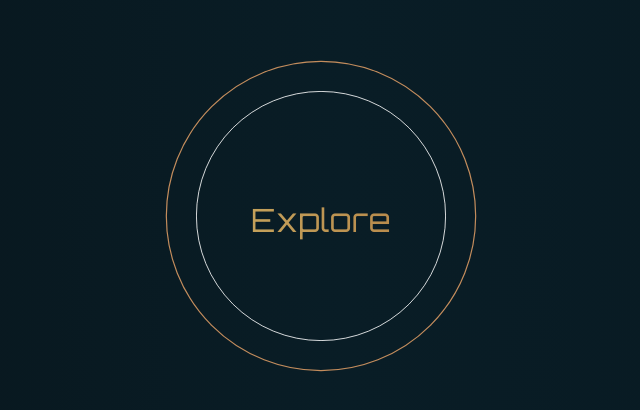
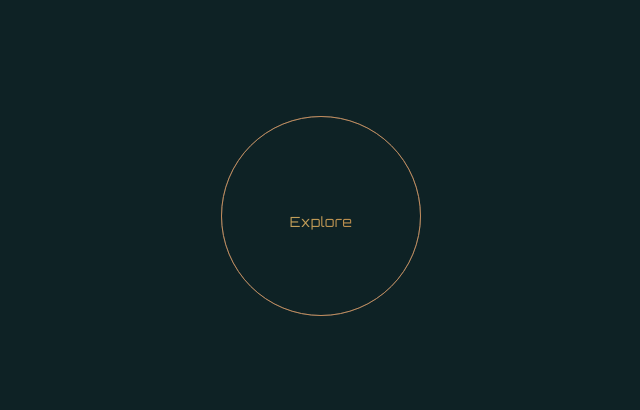
Before and after one commit to jaydeepk8/VoiceEye, a React (Vite) app: page / in a window 1280 px wide. Shown: the part 184-594 px from the top of the page, without its empty margins (319-959 px from the left). Built offline with nearby package versions, Linux system fonts and the light colour scheme; a web font is replaced by a local one.

Commit message:
New loader file added after sometime i knew that i taken 2 svg but that's not useful longer time that's why i decided to take 2 circle

```diff
--- a/src/App.jsx
+++ b/src/App.jsx
@@ -2,8 +2,10 @@ import React from "react";
 import { Routes, Route, useLocation } from "react-router-dom";
 import Header from './Component/header/Header';
 import FirstSection from './pages/FirstSection';
-import Preloader from './Preloader';
+// import Preloader from './Preloader';
 import SecondSection from './pages/SecondSection';
+import Loader from './Loader';
+
 
 function App() {
   const location = useLocation();
@@ -12,7 +14,7 @@ function App() {
     <>
       {location.pathname !== '/' && <Header />}
       <Routes>
-        <Route path="/" element={<Preloader />} />
+        <Route path="/" element={<Loader />} />
         <Route path="/FirstSection" element={<FirstSection />} />
         <Route path="/SecondSection" element={<SecondSection />} />
       </Routes>
--- /dev/null
+++ b/src/Loader.jsx
@@ -0,0 +1,130 @@
+import React from "react";
+import { useNavigate } from 'react-router-dom';
+
+import styled, { keyframes } from "styled-components";
+
+const StyledLoader = styled.div`
+// background: linear-gradient(90deg, rgba(8,21,27,1) 0%, rgba(9,29,38,1) 52%, rgba(8,25,33,1) 100%);
+background : #0e2225;
+width: 100vw;
+height: 100vh;
+
+display: flex;
+justify-content: center;
+align-items: center;
+position: relative;
+
+`;
+
+
+const StyledHoverWrapper = styled.div`
+
+
+
+top: 50%;
+left: 50%;
+position: absolute;
+align-items: center;
+justify-content: center;
+cursor: pointer;
+
+
+`;
+const ParentDiv = styled.div`
+  &:hover {
+    .circle1 { // Use class selector to select Circle1
+      width: 190px; // Shrink width by 50px
+      height: 190px; // Shrink height by 50px
+    }
+
+    .circle2 { // Use class selector to select Circle2
+      width: 220px; // Shrink width by 100px
+      height: 220px; // Shrink height by 100px
+    }
+  }
+`;
+
+const Circle1 = styled.div`
+  top: 50%;
+  left: 50%;
+  width: 200px;
+  height: 200px;
+  border-radius: 50%;
+  border: 0.5px solid rgba(255, 255, 255, 0.20);
+  position: absolute;
+  transform: translate(-50%, -50%);
+  transition: width 0.7s ease, height 0.7s ease; // Add transition with ease function
+`;
+
+const Circle2 = styled.div`
+  top: 50%;
+  left: 50%;
+  width: 200px;
+  height: 200px;
+  border-radius: 50%;
+  border: 0.5px solid #C38C5C;
+  position: absolute;
+  transform: translate(-50%, -50%);
+  transition: width 0.7s, height 0.7s; // Add transition for smooth shrinking
+`;
+
+
+
+const StyleH2 = styled.h2`
+
+--bg-size: 400%;
+--color-one: hsl(40, 47%, 56%); // RGB color converted to HSL
+--color-two: hsl(30, 47%, 46%); // Darker shade of the same color
+font-family: 'Orbitron', sans-serif;
+font-size: 14px;
+font-style: normal;
+user-select: none;
+font-weight: 400;
+letter-spacing: 0.32px;
+position: absolute;
+top: 49%;
+left: 50%;
+transform: translate(-50%, -20%);
+background: linear-gradient(
+              90deg,
+              var(--color-one),
+              var(--color-two),
+              var(--color-one)
+            ) 0 0 / var(--bg-size) 100%;
+color: transparent;
+-webkit-background-clip: text;
+background-clip: text;
+animation: move-bg 8s infinite linear;
+&:hover {
+  cursor: pointer;
+}
+@keyframes move-bg {
+  0% {
+    background-position: 0 0;
+  }
+  100% {
+    background-position: var(--bg-size) 0;
+  }
+}
+
+
+`;
+
+
+function Loader() {
+  const navigate = useNavigate();
+
+  return (
+    <StyledLoader>
+      <StyledHoverWrapper>
+        <ParentDiv onClick={() => navigate('/FirstSection')}>
+          <Circle1 className="circle1" />
+          <Circle2 className="circle2" />
+          <StyleH2>Explore</StyleH2>
+        </ParentDiv>
+      </StyledHoverWrapper>
+    </StyledLoader>
+  );
+}
+
+export default Loader;
--- a/src/Preloader.jsx
+++ b/src/Preloader.jsx
@@ -34,7 +34,7 @@ const StyledHoverWrapper = styled.div`
 `;
 
 
-//outer
+//inner
 const StyledSvg1 = styled.svg`
   width: 250px;
   height: 250px;
@@ -57,7 +57,7 @@ const StyledSvg1 = styled.svg`
 `;
 
 
-//inner
+//outer
 const StyledSvg2 = styled.svg`
   --bg-size: 400%;
   --color-one: rgb(195, 140, 92); // RGB color
@@ -89,7 +89,7 @@ const StyledH2 = styled.h2`
   --color-one: hsl(40, 47%, 56%); // RGB color converted to HSL
   --color-two: hsl(30, 47%, 46%); // Darker shade of the same color
   font-family: 'Orbitron', sans-serif;
-  font-size: 32px;
+  font-size: 16px;
   font-style: normal;
   user-select: none;
   font-weight: 400;
```
